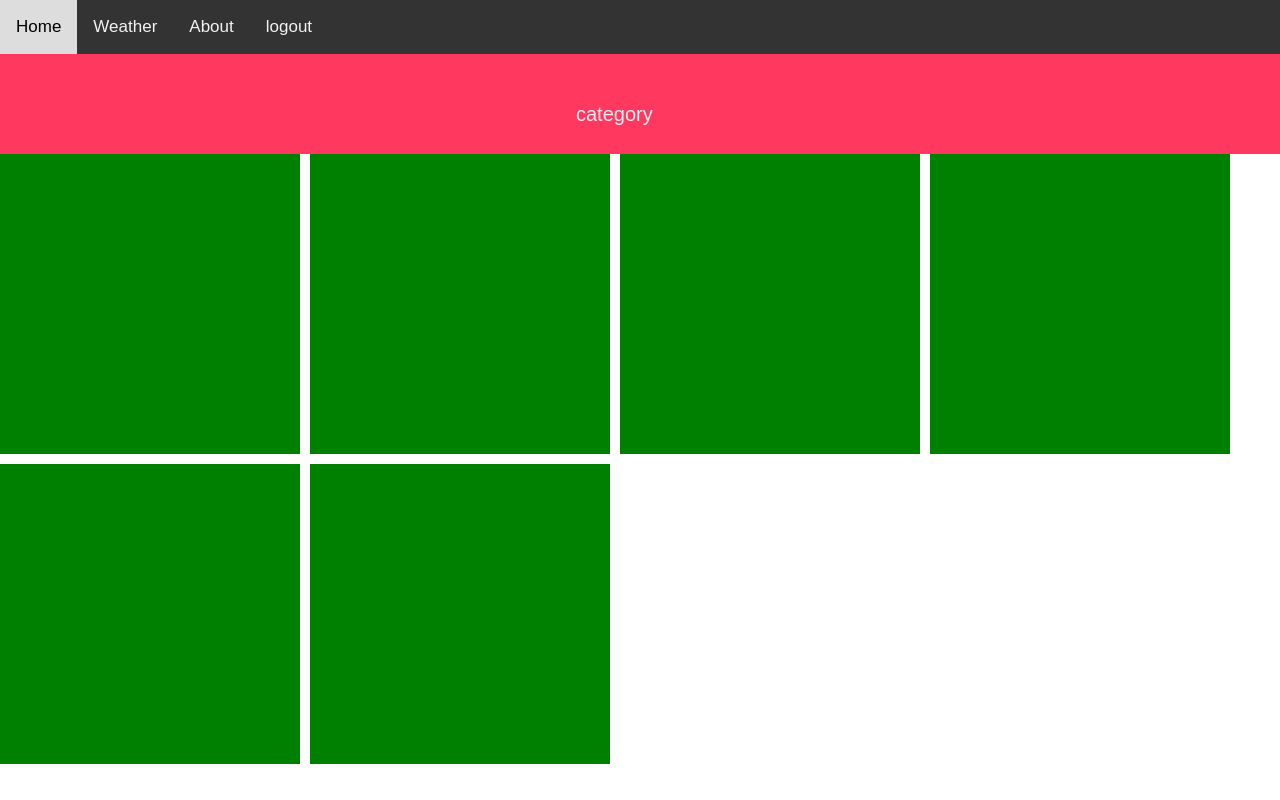
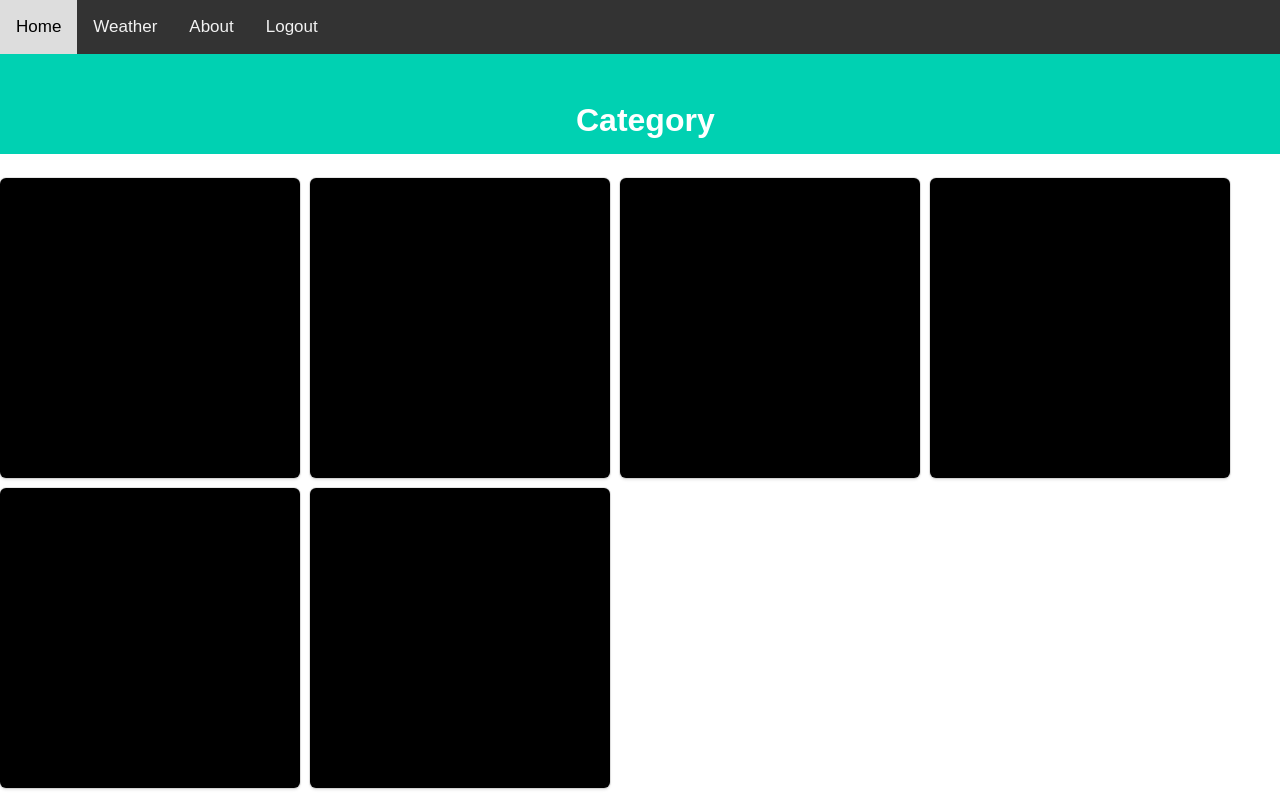
Before and after one commit to vineethjpalatty/django, a Django app: page /category/1 in a window 1280 px wide. Run offline with Django 3.2, Linux system fonts and the light colour scheme; data that the repository does not hold is empty; parts of the project's set-up code (start-up, migrations or seed data) failed here and were passed over; some libraries are stand-ins or nearby versions.

Commit message:
newupdates2

```diff
--- a/my_project/my_project/news/views.py
+++ b/my_project/my_project/news/views.py
@@ -15,7 +15,7 @@ def news(request):
         city_news = \
             {
     #           'author' : r['articles'][0]['author'],
-    #            'title': r['articles'][0]['title'],
+               'title': r['articles'][i]['title'],
                 'description' : r['articles'][i]['description'],
                 'image' : r['articles'][i]['urlToImage'],
                    'url' : r['articles'][i]['url']
@@ -31,9 +31,10 @@ def news(request):
     return render(request,'news.html',context)
 
 def category(request,tag):
-    url = "https://newsapi.org/v2/sources?language=en&category={}&apiKey=f9454a944cd14fdea4fb920d5a5378af"
+    url = "https://newsapi.org/v2/everything?q={}&apiKey=f9454a944cd14fdea4fb920d5a5378af"
     category=tag
     category_data = []
+    a=category
 
 
 
@@ -44,16 +45,17 @@ def category(request,tag):
     for  i in range(6):
         category_news = \
             {
+
     #           'author' : r['articles'][0]['author'],
     #            'title': r['articles'][0]['title'],
-                'description' : c['sources'][i]['description'],
+                'description' : c['articles'][i]['description'],
                 # 'image' : c['articles'][i]['urlToImage'],
-                    'url' : c['sources'][i]['url']
+                    'url' : c['articles'][i]['url']
             }
         category_data.append(category_news)
     #
     context = {
-
+                'category':a,
                 'category_data' : category_data
               }
 
--- a/my_project/my_project/templates/category.html
+++ b/my_project/my_project/templates/category.html
@@ -1,9 +1,10 @@
 <html>
 <head>
     <title>category</title>
-    <title>welcome to news</title>
+
     <link rel="stylesheet" href="https://cdnjs.cloudflare.com/ajax/libs/bulma/0.7.5/css/bulma.min.css">
     <link rel= stylesheet href="https //maxcdn.bootstrapcdn.com/bootstrap/4.7.0/css/font-awesome.min.css">
+    <link href="https://fonts.googleapis.com/css?family=Josefin+Sans&display=swap" rel="stylesheet">
     <style>
         body {
           margin: 0;
@@ -33,6 +34,16 @@ body {
           background-color: #4CAF50;
           color: white;
         }
+        #mydiv
+        {
+           background-color:black;
+           background-repeat:no-repeat;
+           background-size:contain;
+           background-size: 300px 300px;
+           width:300px;height:300px;
+           float:left;margin-right:10px;margin-bottom:10px;
+
+        }
 </style>
 </head>
 <body>
@@ -41,23 +52,25 @@ body {
 
         <a href="{% url 'weather' %}">Weather</a>
          <a href="{% url 'about' %}">About</a>
-        <a href="{% url 'logout' %}">logout</a></p>
+        <a href="{% url 'logout' %}">Logout</a></p>
      </div>
-     <section class="hero is-padding is-danger" style="height:100px">
+     <section class="hero is-padding is-primary" style="height:100px">
           <div class="hero-body" style="padding-left: 45%">
-            <h1 class="subtitle">category</h1>
+            <h1 class="title">Category</h1>
 
           </div>
      </section>
+     <br>
+
 
     {% for category_news in category_data %}
 
-            <a href="{{category_news.url}}"
-            <div class="container" style="background-color:green;background-size: 300px 300px; width:300px;height:300px;float:left;margin-right:10px;margin-bottom:10px;">
+            <a href="{{category_news.url}}">
+                <div id="mydiv" class="box">
 
-                                    <div class="content" style="width:300px;height:300px" >
+                                        <div class="content" style="justify-content:center;font-family: 'Josefin Sans', sans-serif" >
                                             <p>
-                                            <span class="description"><font color="black">{{category_news.description}}</font> </span>
+                                                <span class="description"><font color="white">{{category_news.description}}</font> </span>
                                                 <br>
 
                                         </div>
--- a/my_project/my_project/templates/home.html
+++ b/my_project/my_project/templates/home.html
@@ -6,7 +6,10 @@
 {% if user.is_authenticated %}
   Hi {{ user.username }}!
 
-  <p><a href="{% url 'logout' %}">logout</a></p>
+  <p>
+    <a href="{% url 'news' %}">Home</a>
+    <a href="{% url 'logout' %}">logout</a>
+  </p>
 {% else %}
   <p>You are not logged in</p>
   <a href="{% url 'login' %}">login</a>
```
Also changed, not shown: my_project/my_project/templates/news.html (+23 -20 lines), my_project/db.sqlite3, my_project/my_project/templates/gradient.jpg (added). Lines whose indentation alone changed are shown as unchanged.
